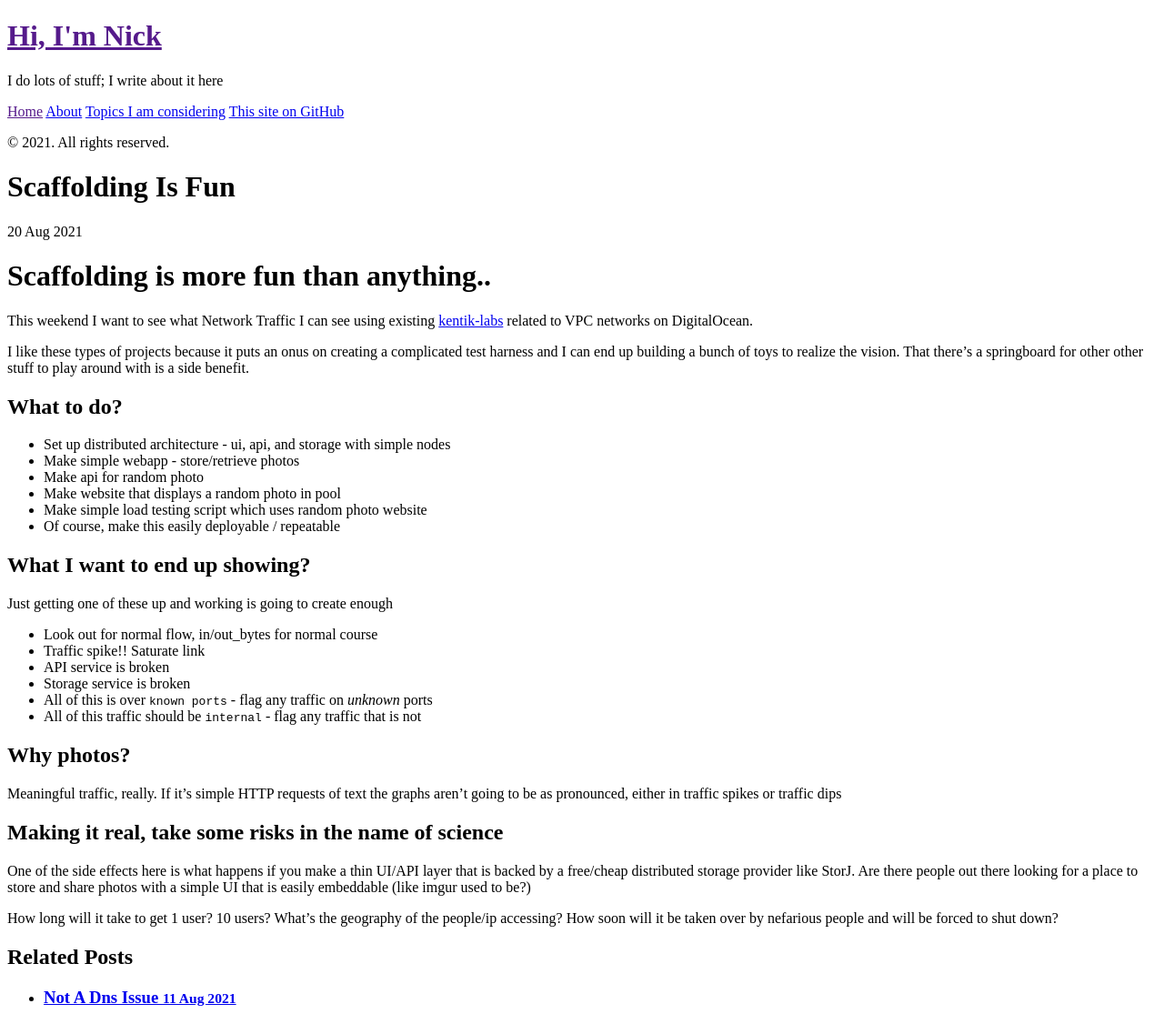
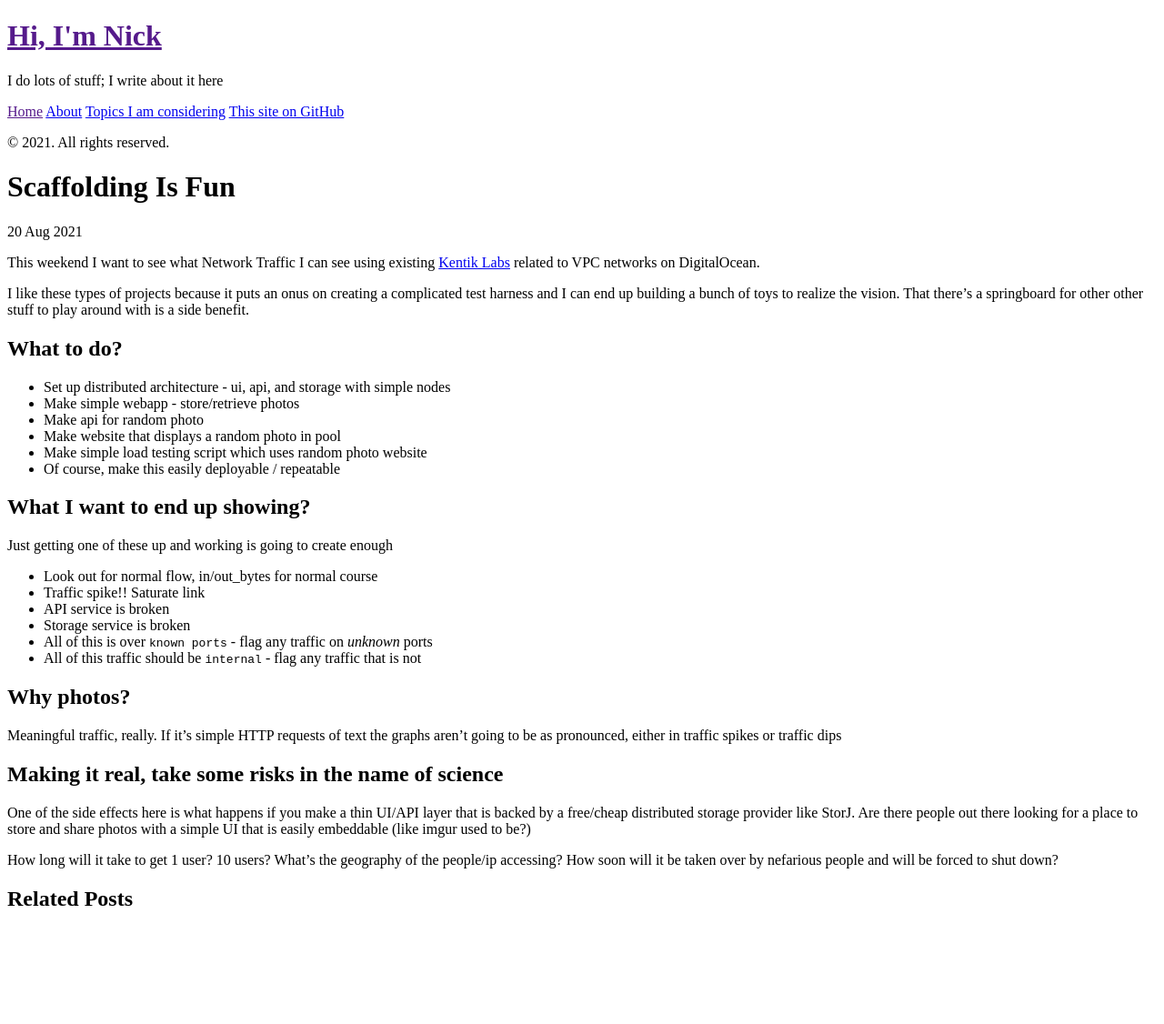
Before and after one commit to keeb-dev/content, a Jekyll site: the page built from site/_posts/2021-08-20-scaffolding-is-fun.md, in a window 1280 px wide. Shown: the whole page at 91% size. Built offline with Jekyll 4.4.1, drawn with Linux system fonts in a browser that asks for light colours; our own code applies the rules of GitHub Pages for plain Markdown files; after the commit the page ends 1022 px from its top, so only the background shows below that.

Commit message:
remove redundant title, fix some wording

```diff
--- a/site/_posts/2021-08-20-scaffolding-is-fun.md
+++ b/site/_posts/2021-08-20-scaffolding-is-fun.md
@@ -1,6 +1,4 @@
-# Scaffolding is more fun than anything..
-
-This weekend I want to see what Network Traffic I can see using existing [kentik-labs](https://kentiklabs.com) related to VPC networks on DigitalOcean.
+This weekend I want to see what Network Traffic I can see using existing [Kentik Labs](https://kentiklabs.com) related to VPC networks on DigitalOcean.
 
 I like these types of projects because it puts an onus on creating a complicated test harness and I can end up building a bunch of toys to realize the vision. That there's a springboard for other other stuff to play around with is a side benefit.
 
```
Also changed, not shown: site/_posts/2021-08-11-not-a-dns-issue.md (deleted), 4 other files.
